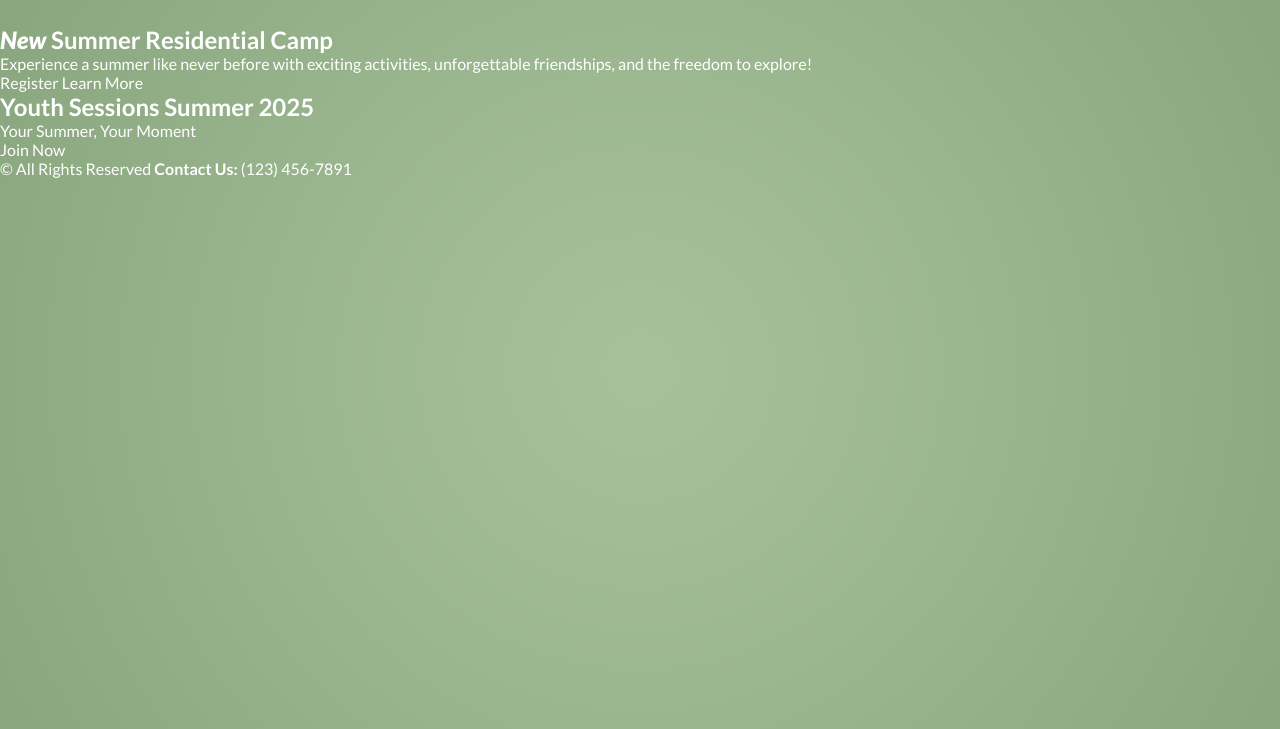
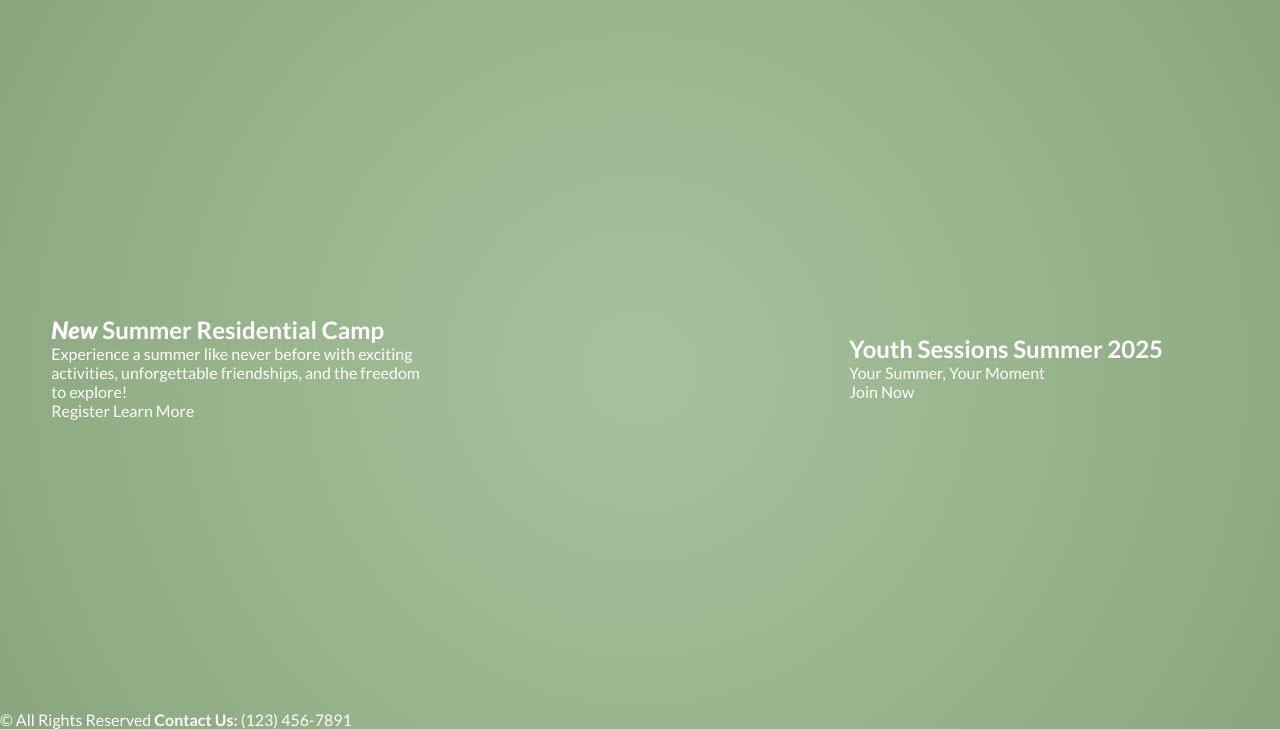
Before and after one commit to cowniv/naturecamp-landing, a plain HTML site: page index.html in a window 1280 px wide. Shown: the part 71-800 px from the top of the page. Drawn offline with Linux system fonts and the light colour scheme.

Commit message:
style: build three-column hero

```diff
--- a/style.css
+++ b/style.css
@@ -84,3 +84,13 @@ button { font: inherit; color: inherit; cursor: pointer; }
   background: rgba(255, 255, 255, .25);
 }
 #burger { display: none; }
+
+/* ---------- HERO ---------- */
+.hero {
+  flex: 1;
+  display: grid;
+  grid-template-columns: 1fr 1.1fr 1fr;
+  align-items: center;
+  padding: 0 4vw;
+  position: relative;
+}
```
